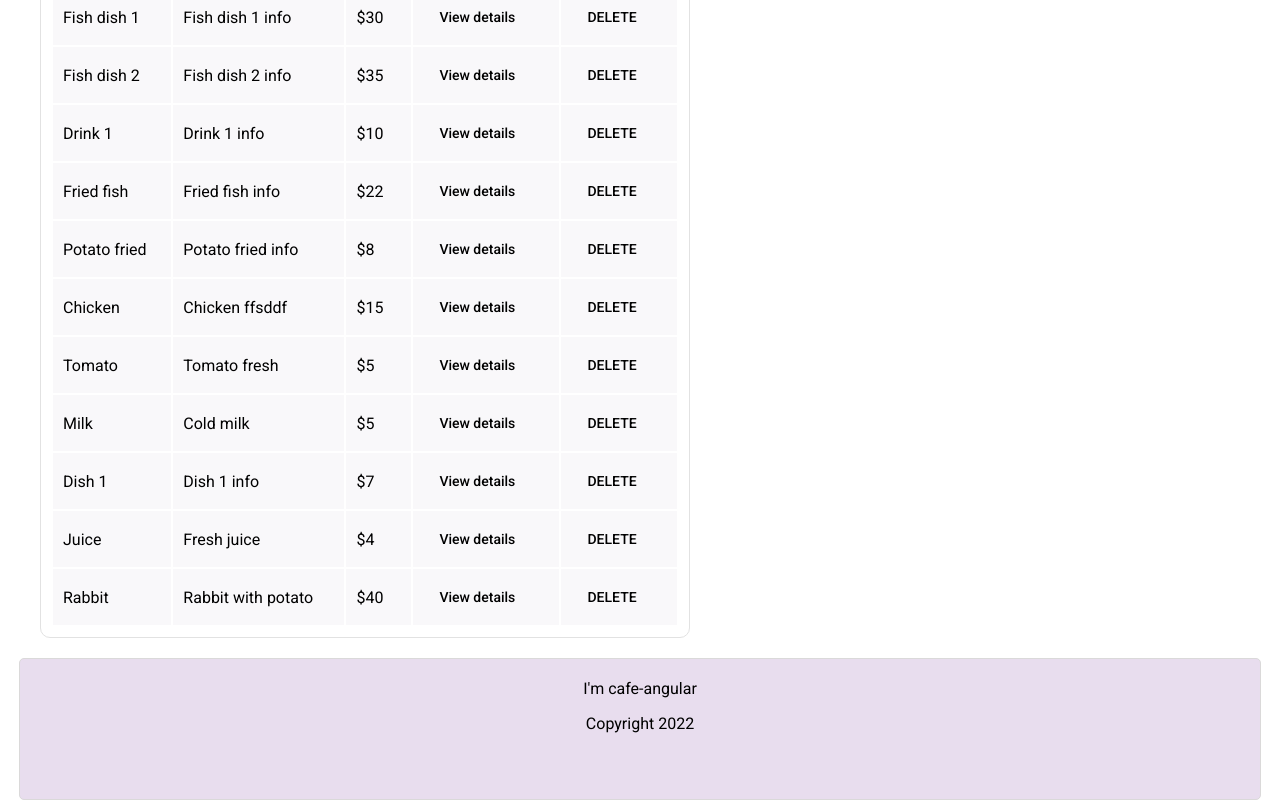
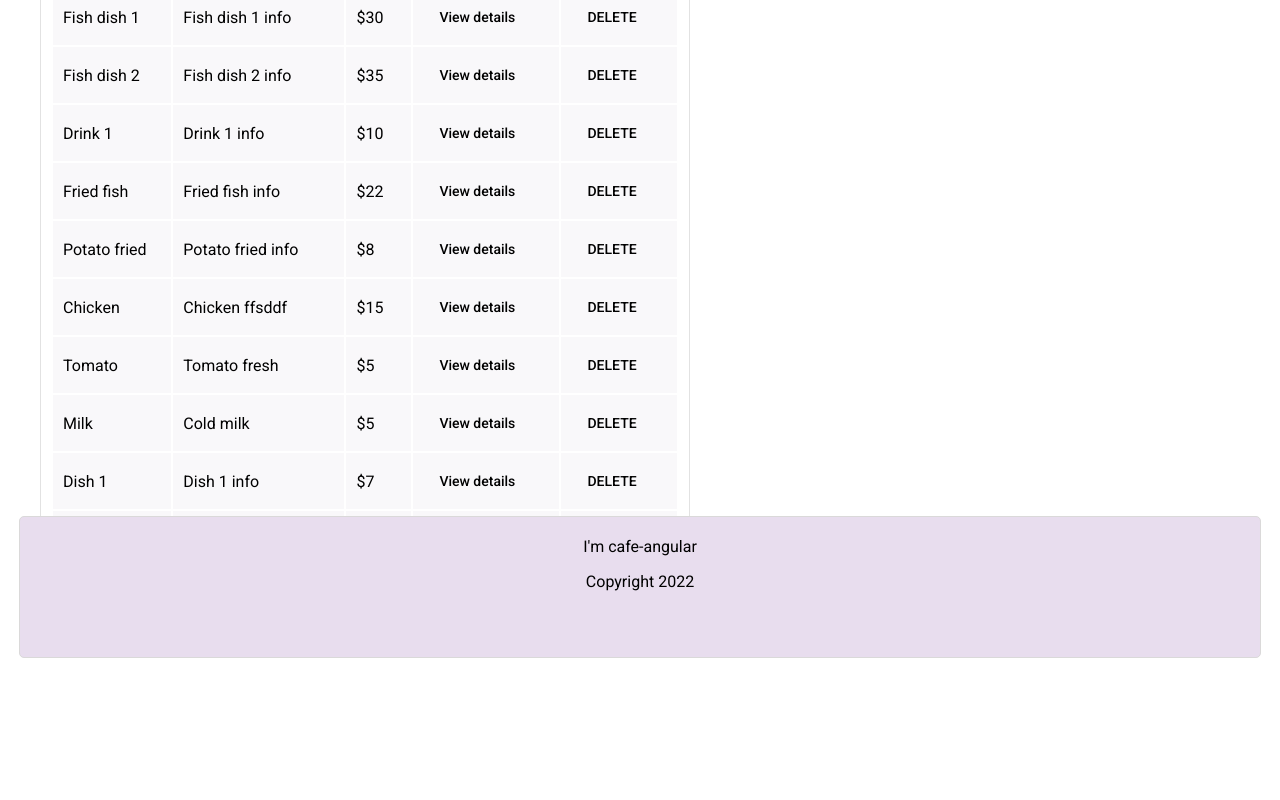
Before and after one commit to anna-manorik/cafe-angular, an Angular app in the folder cafe-angular/: page / in a window 1280 px wide. Shown: the part 595-1395 px from the top of the page. After the commit the page ends 1253 px from the top, so only its background shows below. Built offline with nearby package versions, Linux system fonts and the light colour scheme; data requests are answered from the project's data file.

Commit message:
Update footer.component.html

```diff
--- a/cafe-angular/src/app/core/components/footer/footer.component.html
+++ b/cafe-angular/src/app/core/components/footer/footer.component.html
@@ -1,4 +1,6 @@
-<div class="footer-conteiner">
-    <span>I'm {{title}}</span>
+<div class="footerWrap">
+  <div class="footer-conteiner">
+    <span>I'm {{ title }}</span>
     <p>Copyright 2022</p>
+  </div>
 </div>
```
